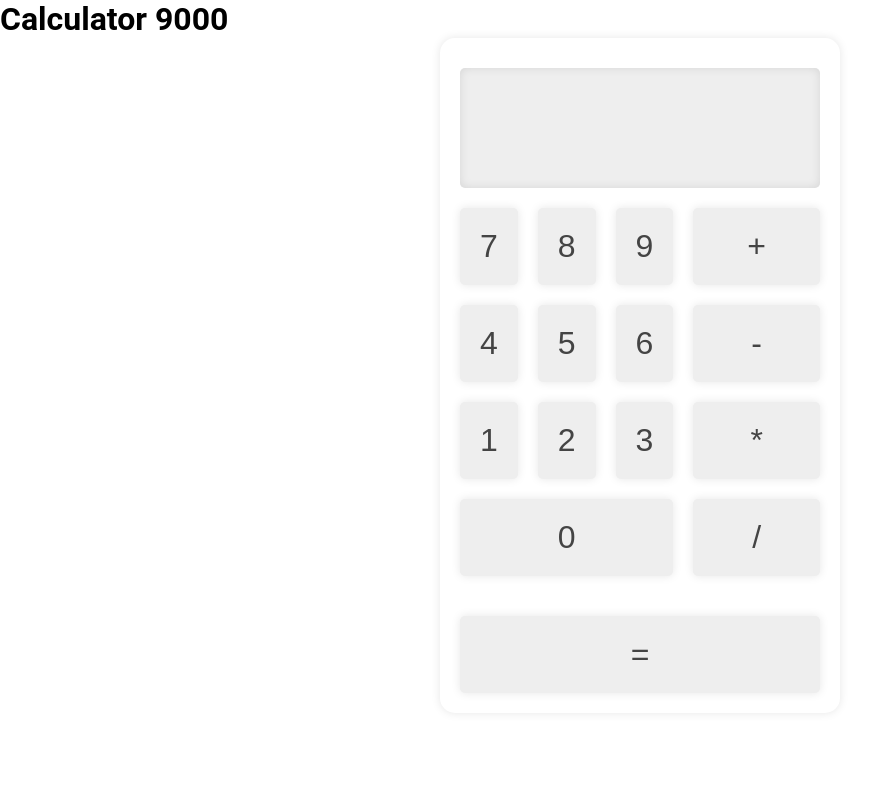
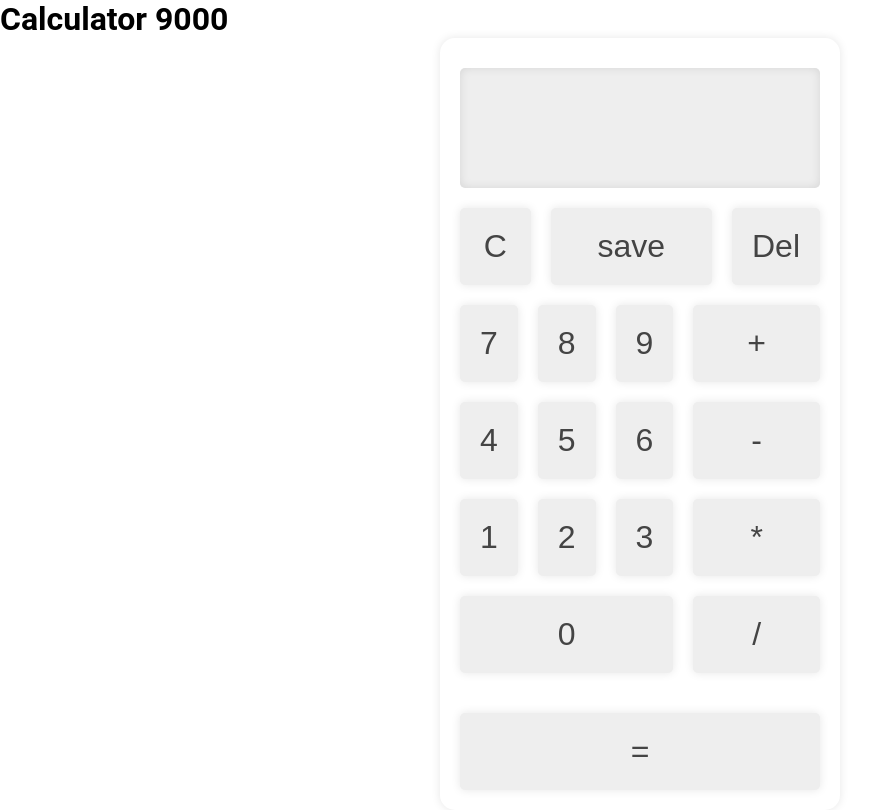
Before and after one commit to thomas-spinec/calculator9000, a React (Vite) app: page / in a window 1280 px wide. Shown: the whole page, without its empty margins (0-882 px from the left). Built offline with nearby package versions, Linux system fonts and the light colour scheme.

Commit message:
calculator fonctionnelle plus l'easter egg

```diff
--- a/src/components/Calculator.jsx
+++ b/src/components/Calculator.jsx
@@ -5,6 +5,8 @@ import BeautifulScreen from "./BeautifulScreen";
 import NumberButton from "./NumberButton";
 import OperatorButton from "./OperatorButton";
 import EqualButton from "./EqualButton";
+import FunctionButton from "./FunctionButton";
+import ItSOverNineThousand from "./ItSOverNineThousand";
 
 function Calculator() {
   const listNumber = [0, 1, 2, 3, 4, 5, 6, 7, 8, 9];
@@ -14,10 +16,14 @@ function Calculator() {
   const [result, setResult] = useState("");
 
   const childToParent = (value) => {
-    if (listNumber.includes(value)) {
+    if (listNumber.includes(value) || listOperator.includes(value)) {
       addNumber(value);
-    } else if (listOperator.includes(value)) {
-      addNumber(value);
+    } else if (value === "C") {
+      removeOperation();
+    } else if (value === "Del") {
+      deleteLast();
+    } else if (value === "save") {
+      save();
     }
   };
 
@@ -26,14 +32,28 @@ function Calculator() {
     setOperation(concat);
   }
 
+  function removeOperation() {
+    setOperation("");
+    setResult("");
+  }
+
+  function deleteLast() {
+    let newOperation = operation.slice(0, -1);
+    setOperation(newOperation);
+  }
+
+  function save() {
+    console.log("SAVE!");
+  }
+
   const calculate = (operation) => {
     // récupérer les nombres et les opérateurs
     let numbers = operation.split(/[^0-9]/);
-    console.log("numbers Calculate", numbers);
+
     // récupérer les opérateurs et pas les espaces
     let operators = operation.split(/[0-9]/);
     operators = operators.filter((operator) => operator !== "");
-    console.log("operators Calculate", operators);
+
     // calculer le résultat
     let result;
     // parcourir les opérateurs, dès qu'on trouve une multiplication ou une division, on la fait
@@ -78,6 +98,7 @@ function Calculator() {
       <div className={"calculator"}>
         <BeautifulScreen operation={operation} result={result} />
         <div className={"buttonsStyle"}>
+          <FunctionButton handleClick={childToParent} />
           <div className={"buttons"}>
             <NumberButton handleClick={childToParent} />
             <OperatorButton handleClick={childToParent} />
@@ -85,6 +106,7 @@ function Calculator() {
           </div>
         </div>
       </div>
+      <ItSOverNineThousand result={result} />
     </div>
   );
 }
--- /dev/null
+++ b/src/components/FunctionButton.jsx
@@ -0,0 +1,11 @@
+import Button from "./Button.jsx";
+
+function FunctionButton({ handleClick }) {
+  const functions = ["C", "save", "Del"];
+  const listFunction = functions.map((func, id) => {
+    return <Button handleClick={handleClick} value={func} key={id} />;
+  });
+  return <div className={"functions"}>{listFunction}</div>;
+}
+
+export default FunctionButton;
--- /dev/null
+++ b/src/components/ItSOverNineThousand.jsx
@@ -0,0 +1,26 @@
+function ItSOverNineThousand({ result }) {
+  if (result > 9000) {
+    return (
+      <>
+        <div className={"easter"}>
+          <h1>It's Over 9000 !!!</h1>
+          <iframe
+            src="https://giphy.com/embed/tPKoWQJk3cEbC"
+            width="480"
+            height="359"
+            frameBorder="0"
+            className="giphy-embed"
+            allowFullScreen
+          ></iframe>
+          <p>
+            <a href="https://giphy.com/gifs/dc-cinematic-universe-tPKoWQJk3cEbC">
+              via GIPHY
+            </a>
+          </p>
+        </div>
+      </>
+    );
+  }
+}
+
+export default ItSOverNineThousand;
```
